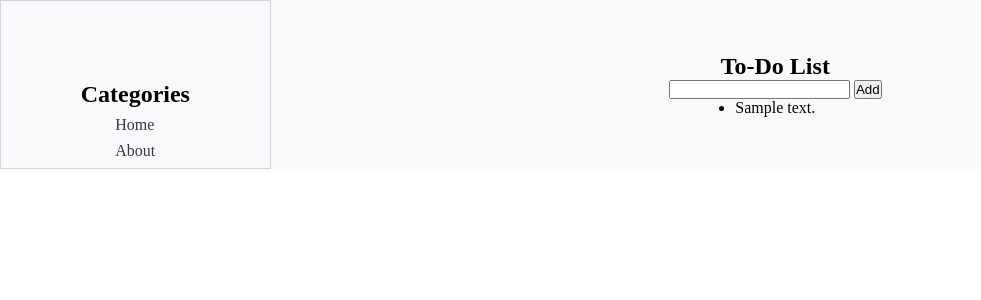
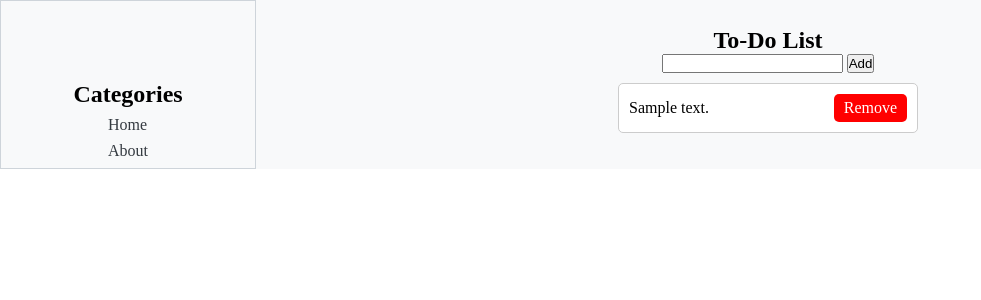
Before and after one commit to Kimchanyang524/To-do-List, a Django app: page /todo/ in a window 1280 px wide. Shown: the part 150-450 px from the top of the page, without its empty margins (0-981 px from the left). Run offline with Django 5.2, Linux system fonts and the light colour scheme; tables that the repository leaves empty hold one stand-in row (values such as "Sample post").

Commit message:
✅ UPDATE: todo-remove

```diff
--- a/static/css/todo.css
+++ b/static/css/todo.css
@@ -7,3 +7,16 @@
     width: 100%;
     background-color: #f8f9fa;
 }
+
+.todo-list ul li {
+    list-style: none;
+    margin: 10px 0;
+    padding: 10px;
+    width: 100%;
+    display: flex;
+    justify-content: space-between;
+    align-items: center;
+    border: 1px solid #ccc;
+    border-radius: 5px;
+    background-color: #fff;
+}
--- a/templates/todo/index.html
+++ b/templates/todo/index.html
@@ -7,6 +7,30 @@
         <link rel="stylesheet" href="/static/css/header.css" />
         <link rel="stylesheet" href="/static/css/main.css" />
         <link rel="stylesheet" href="/static/css/todo.css" />
+        <style>
+            .todo-list ul li {
+                list-style: none;
+                margin: 10px 0;
+                padding: 10px;
+                width: 100%;
+                min-height: 50px;
+                min-width: 300px;
+                display: flex;
+                justify-content: space-between;
+                align-items: center;
+                border: 1px solid #ccc;
+                border-radius: 5px;
+                background-color: #fff;
+            }
+
+            .todo-list ul li .todo-remove {
+                color: #fff;
+                background-color: #f00;
+                padding: 5px 10px;
+                border-radius: 5px;
+                cursor: pointer;
+            }
+        </style>
     </head>
     <body>
         <div class="header">
@@ -35,11 +59,20 @@
                         <input type="text" name="todo" />
                         <input type="submit" value="Add" />
                     </form>
-                    <ul>
-                        {% for todo in todo_items %}
-                        <li>{{ todo.content }}</li>
-                        {% endfor %}
-                    </ul>
+                    <div class="todo-list">
+                        <ul>
+                            {% for todo in todoitems %}
+                            <li>
+                                {{ todo.content }}
+                                <a
+                                    href="{% url 'remove-todo' todo.id %}"
+                                    class="todo-remove"
+                                    >Remove</a
+                                >
+                            </li>
+                            {% endfor %}
+                        </ul>
+                    </div>
                 </div>
             </section>
         </main>
--- a/todo/urls.py
+++ b/todo/urls.py
@@ -4,4 +4,5 @@ from . import views
 urlpatterns = [
     path("", views.index, name="todo-index"),
     path("add-todo/", views.add_todo, name="add-todo"),
+    path("remove-todo/<int:pk>", views.remove_todo, name="remove-todo"),
 ]
--- a/todo/views.py
+++ b/todo/views.py
@@ -3,7 +3,7 @@ from .models import TodoItem
 
 
 def index(request):
-    context = {"todo_items": TodoItem.objects.all()}
+    context = {"todoitems": TodoItem.objects.all()}
     return render(request, "todo/index.html", context)
 
 
@@ -11,3 +11,8 @@ def add_todo(request):
     todo = request.POST["todo"]
     TodoItem(content=todo).save()
     return redirect("todo-index")
+
+
+def remove_todo(request, pk):
+    TodoItem.objects.get(id=pk).delete()
+    return redirect("todo-index")
```
Also changed, not shown: todo/migrations/0001_initial.py (added).
